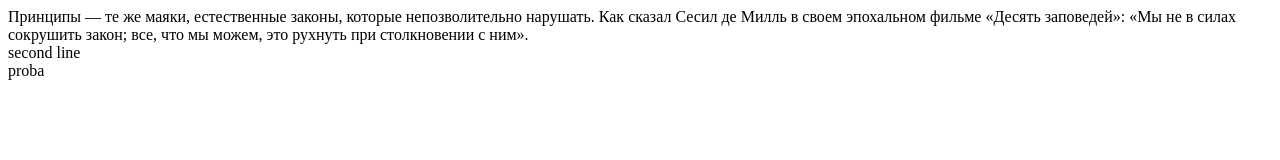
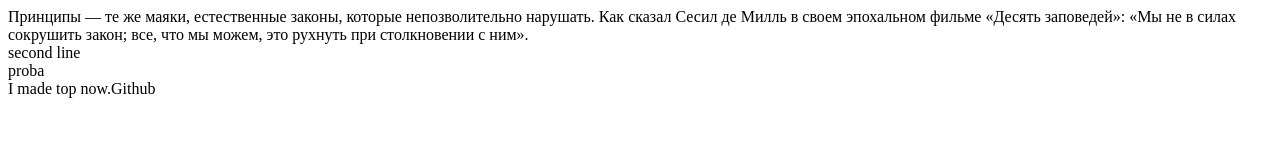
Before and after one commit to OlegGK/Frontend_test, a plain HTML site: page index.html in a window 1280 px wide. Drawn offline with Linux system fonts and the light colour scheme.

Commit message:
Update index.html
added line

```diff
--- a/index.html
+++ b/index.html
@@ -13,4 +13,7 @@
 <div>
      proba
 </div>
+<div>
+	I made top now.Github
+</div>
 </body>
```
